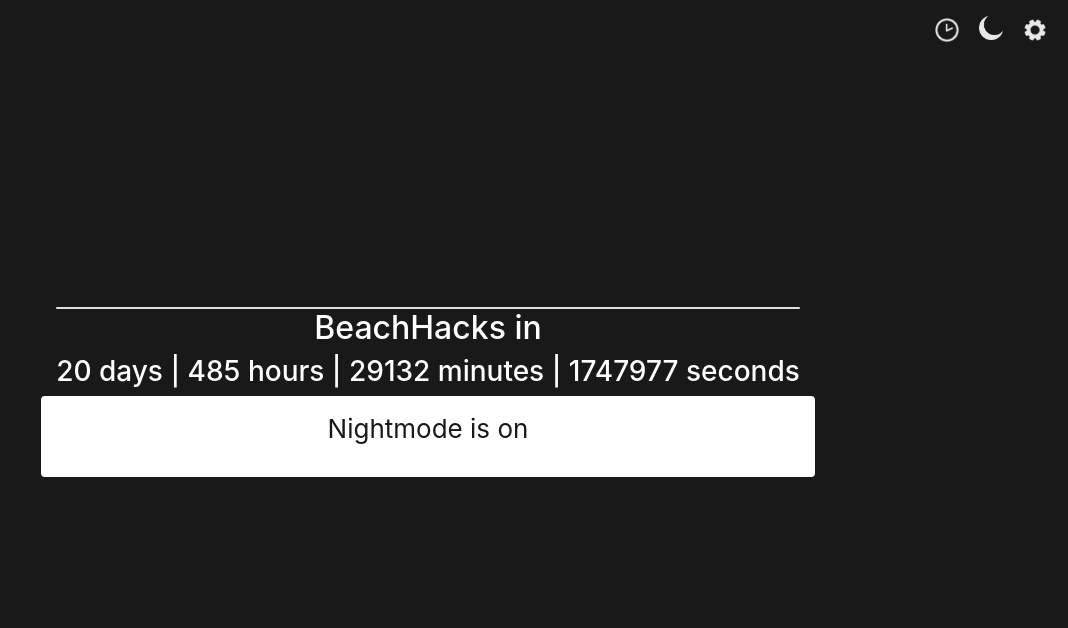
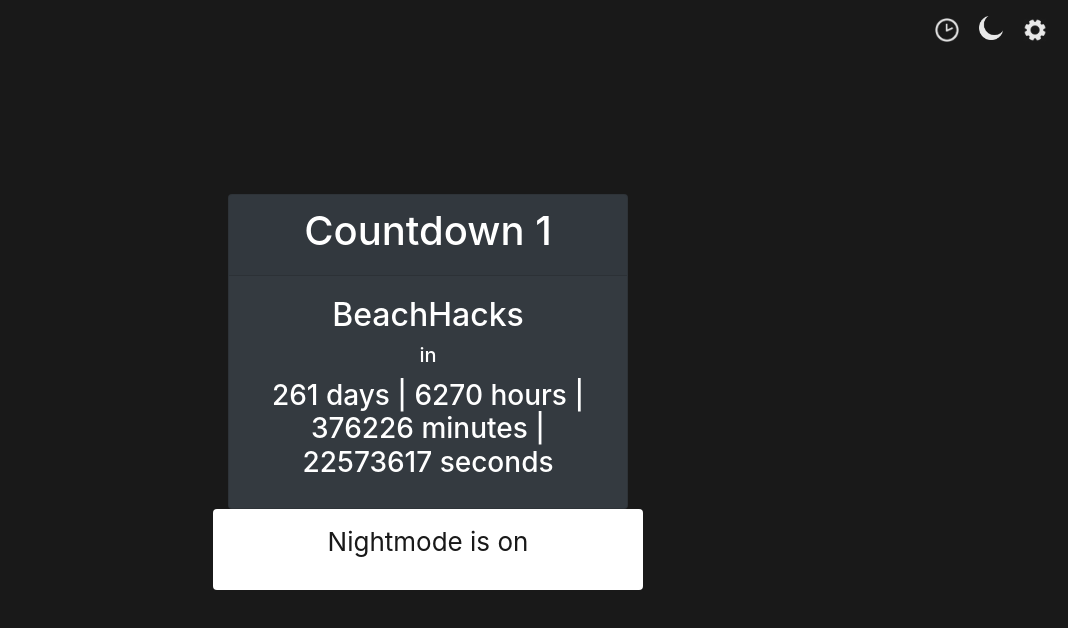
Before and after one commit to ppoppler/Timebomb, a React (Create React App) app in the folder timebomb/: page / in a window 1280 px wide. Shown: the top 628 px of the page, without its empty margins (212-1280 px from the left). Built offline with nearby package versions, Linux system fonts and the light colour scheme.

Commit message:
Add Coundown card

```diff
--- a/timebomb/src/components/Countdown.jsx
+++ b/timebomb/src/components/Countdown.jsx
@@ -1,5 +1,5 @@
 import React, { Component } from "react";
-import { Container, Card } from "react-bootstrap";
+import { Card, Container } from "react-bootstrap";
 
 /**
  * Returns a single countdown object. The time will be initially set but using state, the countdown time will change
@@ -13,8 +13,10 @@ export default class Countdown extends Component {
     timeLeft: ""
   };
 
-  componentDidMount() {
 
+
+  componentDidMount(){
+      setInterval(this.getTimeLeft.bind(this), 1000);
   }
 
   /**
@@ -28,7 +30,8 @@ export default class Countdown extends Component {
 
   getTimeLeft() {
     var date1 = new Date();
-    var date2 = this.props.endDate;
+    var date2 = new Date('December 17, 2019 03:24:00')
+
 
     var days = inDays(date1, date2);
     var hours = inHours(date1, date2);
@@ -55,21 +58,23 @@ export default class Countdown extends Component {
   }
 
   render() {
-    setInterval(this.getTimeLeft.bind(this), 1000);
     return (
       <div>
         <Container>
-            <Card>
-
+        <Card bg="dark" text="white" style={{ width: '25rem' }}>
+          <Card.Header><h1>Countdown 1</h1></Card.Header>
+          <Card.Body>
+            <Card.Title><h2>{this.props.title}</h2> in </Card.Title>
+            <Card.Text><h3>{this.state.timeLeft}</h3></Card.Text>
+          </Card.Body>
         </Card>
-          <h2>{this.props.title} in</h2>
-          {console.log(this.state.timeLeft)}
-          <h3>{this.state.timeLeft}</h3>
         </Container>
       </div>
     );
   }
 }
+
+
 
 function inDays(date1, date2) {
     var t1 = date1.getTime();
--- a/timebomb/src/components/CountdownGrid.jsx
+++ b/timebomb/src/components/CountdownGrid.jsx
@@ -8,7 +8,7 @@ import Countdown from './Countdown';
 export default class CountdownGrid extends Component{
     render(){
         return(
-            <Countdown title="beachhacks"/>
+            <Countdown/>
         );
     }
 }
```
Lines whose indentation alone changed are shown as unchanged.
